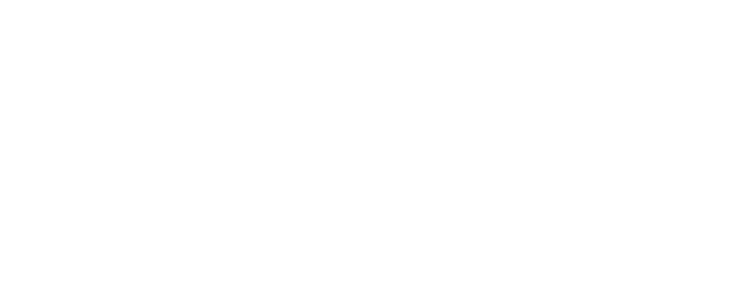
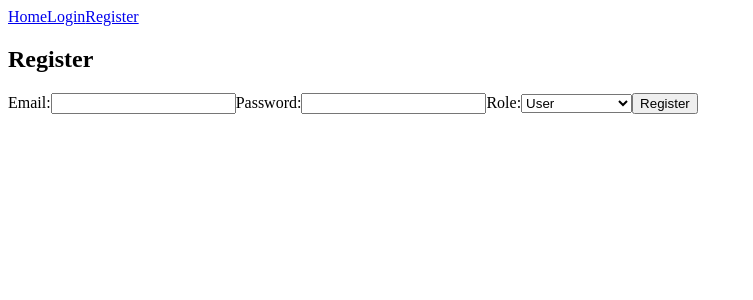
Before and after one commit to ADITISONIC/MOVIE-TICKET-BOOKING, a React (Create React App) app in the folder movie-ticket-frontend/: page /register in a window 1280 px wide. Shown: the top 300 px of the page, without its empty margins (0-753 px from the left). Built offline with nearby package versions, Linux system fonts and the light colour scheme.

Commit message:
added all components

```diff
--- a/movie-ticket-frontend/src/App.js
+++ b/movie-ticket-frontend/src/App.js
@@ -1,11 +1,23 @@
+import React from "react";
+import { BrowserRouter as Router, Route, Routes } from "react-router-dom";
+import Home from "./pages/Home";
+import Login from "./pages/Login";
+import Register from "./pages/Register";
+import ShowList from "./components/ShowList";
+import Navbar from "./components/Navbar";
 
-
-function App() {
+const App = () => {
   return (
-    <div className="App">
-
-    </div>
+    <Router>
+      <Navbar />
+      <Routes>
+        <Route path="/" element={<Home />} />
+        <Route path="/login" element={<Login />} />
+        <Route path="/register" element={<Register />} />
+        <Route path="/shows/:movieId" element={<ShowList />} />
+      </Routes>
+    </Router>
   );
-}
+};
 
 export default App;
--- /dev/null
+++ b/movie-ticket-frontend/src/components/BookingForm.js
@@ -0,0 +1,40 @@
+import React, { useState } from "react";
+import { bookTicket } from "../api";
+
+const BookingForm = ({ showId }) => {
+  const [seats, setSeats] = useState(1);
+  const [userId, setUserId] = useState("");
+
+  const handleSubmit = async (e) => {
+    e.preventDefault();
+    const response = await bookTicket(showId, seats, userId);
+    alert(`Booking successful! Total Price: $${response.totalPrice}`);
+  };
+
+  return (
+    <form onSubmit={handleSubmit}>
+      <label>
+        Seats:
+        <input
+          type="number"
+          value={seats}
+          onChange={(e) => setSeats(e.target.value)}
+          min="1"
+          required
+        />
+      </label>
+      <label>
+        User ID:
+        <input
+          type="text"
+          value={userId}
+          onChange={(e) => setUserId(e.target.value)}
+          required
+        />
+      </label>
+      <button type="submit">Book Now</button>
+    </form>
+  );
+};
+
+export default BookingForm;
--- a/movie-ticket-frontend/src/components/MovieList.js
+++ b/movie-ticket-frontend/src/components/MovieList.js
@@ -0,0 +1,32 @@
+import React, { useEffect, useState } from "react";
+import { getMovies } from "../api";
+import { Link } from "react-router-dom";
+
+const MovieList = () => {
+  const [movies, setMovies] = useState([]);
+
+  useEffect(() => {
+    const fetchMovies = async () => {
+      const data = await getMovies();
+      setMovies(data);
+    };
+    fetchMovies();
+  }, []);
+
+  return (
+    <div>
+      <h2>Movies</h2>
+      <ul>
+        {movies.map((movie) => (
+          <li key={movie._id}>
+            <h3>{movie.title}</h3>
+            <p>{movie.description}</p>
+            <Link to={`/shows/${movie._id}`}>View Shows</Link>
+          </li>
+        ))}
+      </ul>
+    </div>
+  );
+};
+
+export default MovieList;
--- a/movie-ticket-frontend/src/components/Navbar.js
+++ b/movie-ticket-frontend/src/components/Navbar.js
@@ -0,0 +1,14 @@
+import React from "react";
+import { Link } from "react-router-dom";
+
+const Navbar = () => {
+  return (
+    <nav>
+      <Link to="/">Home</Link>
+      <Link to="/login">Login</Link>
+      <Link to="/register">Register</Link>
+    </nav>
+  );
+};
+
+export default Navbar;
--- a/movie-ticket-frontend/src/components/ShowList.js
+++ b/movie-ticket-frontend/src/components/ShowList.js
@@ -0,0 +1,34 @@
+import React, { useEffect, useState } from "react";
+import { getShows } from "../api";
+import BookingForm from "./BookingForm";
+
+const ShowList = ({ match }) => {
+  const [shows, setShows] = useState([]);
+  const movieId = match.params.movieId;
+
+  useEffect(() => {
+    const fetchShows = async () => {
+      const data = await getShows(movieId);
+      setShows(data);
+    };
+    fetchShows();
+  }, [movieId]);
+
+  return (
+    <div>
+      <h2>Shows</h2>
+      <ul>
+        {shows.map((show) => (
+          <li key={show._id}>
+            <h3>{show.startTime}</h3>
+            <p>Seats Available: {show.seatsAvailable}</p>
+            <p>Base Price: ${show.basePrice}</p>
+            <BookingForm showId={show._id} />
+          </li>
+        ))}
+      </ul>
+    </div>
+  );
+};
+
+export default ShowList;
--- a/movie-ticket-frontend/src/pages/Home.js
+++ b/movie-ticket-frontend/src/pages/Home.js
@@ -0,0 +1,13 @@
+import React from "react";
+import MovieList from "../components/MovieList";
+
+const Home = () => {
+  return (
+    <div>
+      <h1>Movie Ticket Booking</h1>
+      <MovieList />
+    </div>
+  );
+};
+
+export default Home;
--- a/movie-ticket-frontend/src/pages/Login.js
+++ b/movie-ticket-frontend/src/pages/Login.js
@@ -0,0 +1,42 @@
+import React, { useState } from "react";
+import { loginUser } from "../api";
+
+const Login = () => {
+  const [email, setEmail] = useState("");
+  const [password, setPassword] = useState("");
+
+  const handleSubmit = async (e) => {
+    e.preventDefault();
+    const response = await loginUser(email, password);
+    alert(`Logged in as ${response.user.email}`);
+  };
+
+  return (
+    <div>
+      <h2>Login</h2>
+      <form onSubmit={handleSubmit}>
+        <label>
+          Email:
+          <input
+            type="email"
+            value={email}
+            onChange={(e) => setEmail(e.target.value)}
+            required
+          />
+        </label>
+        <label>
+          Password:
+          <input
+            type="password"
+            value={password}
+            onChange={(e) => setPassword(e.target.value)}
+            required
+          />
+        </label>
+        <button type="submit">Login</button>
+      </form>
+    </div>
+  );
+};
+
+export default Login;
--- a/movie-ticket-frontend/src/pages/Register.js
+++ b/movie-ticket-frontend/src/pages/Register.js
@@ -0,0 +1,50 @@
+import React, { useState } from "react";
+import { registerUser } from "../api";
+
+const Register = () => {
+  const [email, setEmail] = useState("");
+  const [password, setPassword] = useState("");
+  const [role, setRole] = useState("user");
+
+  const handleSubmit = async (e) => {
+    e.preventDefault();
+    const response = await registerUser(email, password, role);
+    alert(`Registered as ${response.user.email}`);
+  };
+
+  return (
+    <div>
+      <h2>Register</h2>
+      <form onSubmit={handleSubmit}>
+        <label>
+          Email:
+          <input
+            type="email"
+            value={email}
+            onChange={(e) => setEmail(e.target.value)}
+            required
+          />
+        </label>
+        <label>
+          Password:
+          <input
+            type="password"
+            value={password}
+            onChange={(e) => setPassword(e.target.value)}
+            required
+          />
+        </label>
+        <label>
+          Role:
+          <select value={role} onChange={(e) => setRole(e.target.value)}>
+            <option value="user">User</option>
+            <option value="theaterOwner">Theater Owner</option>
+          </select>
+        </label>
+        <button type="submit">Register</button>
+      </form>
+    </div>
+  );
+};
+
+export default Register;
```
Also changed, not shown: movie-ticket-frontend/src/components/BokkingForm.js (deleted).
